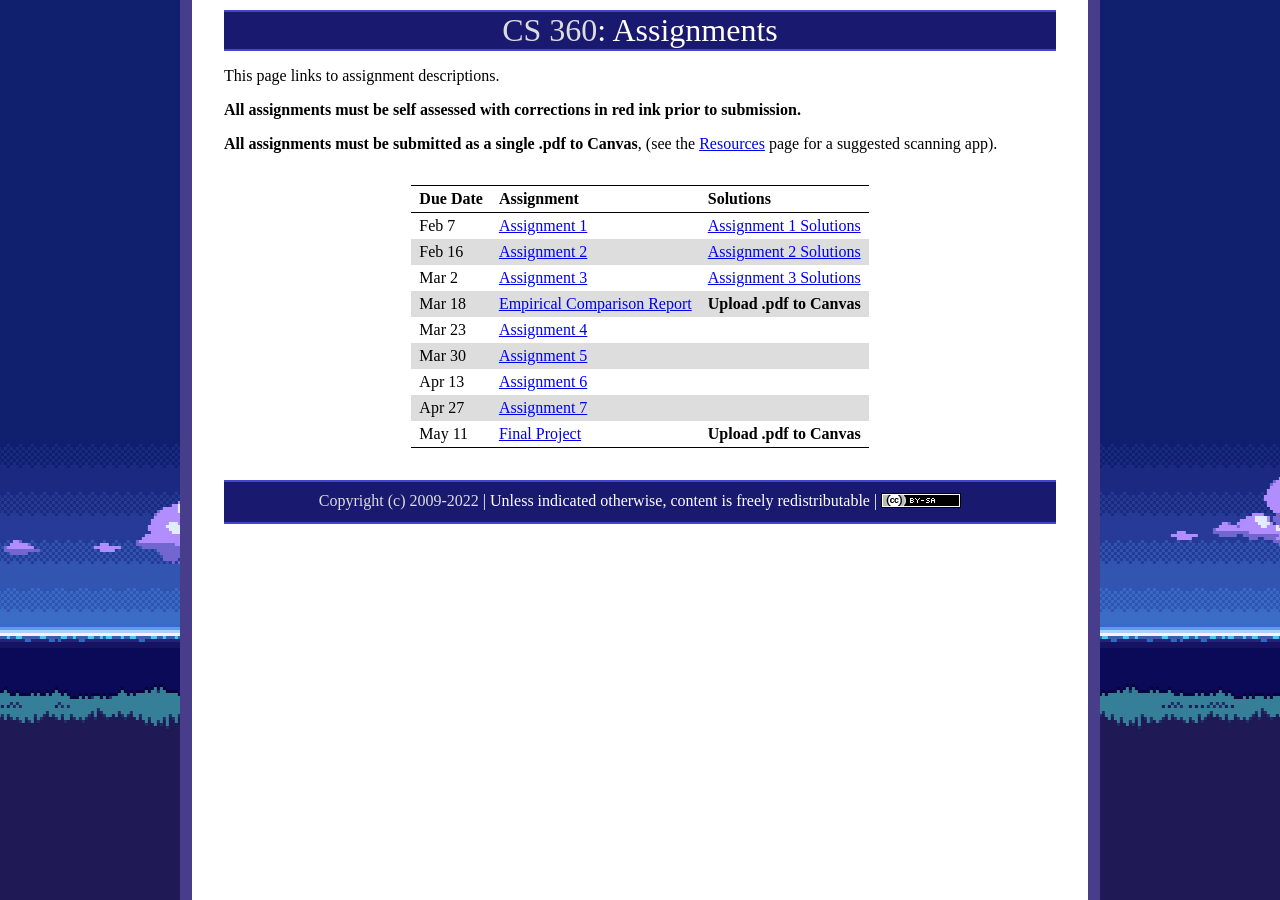
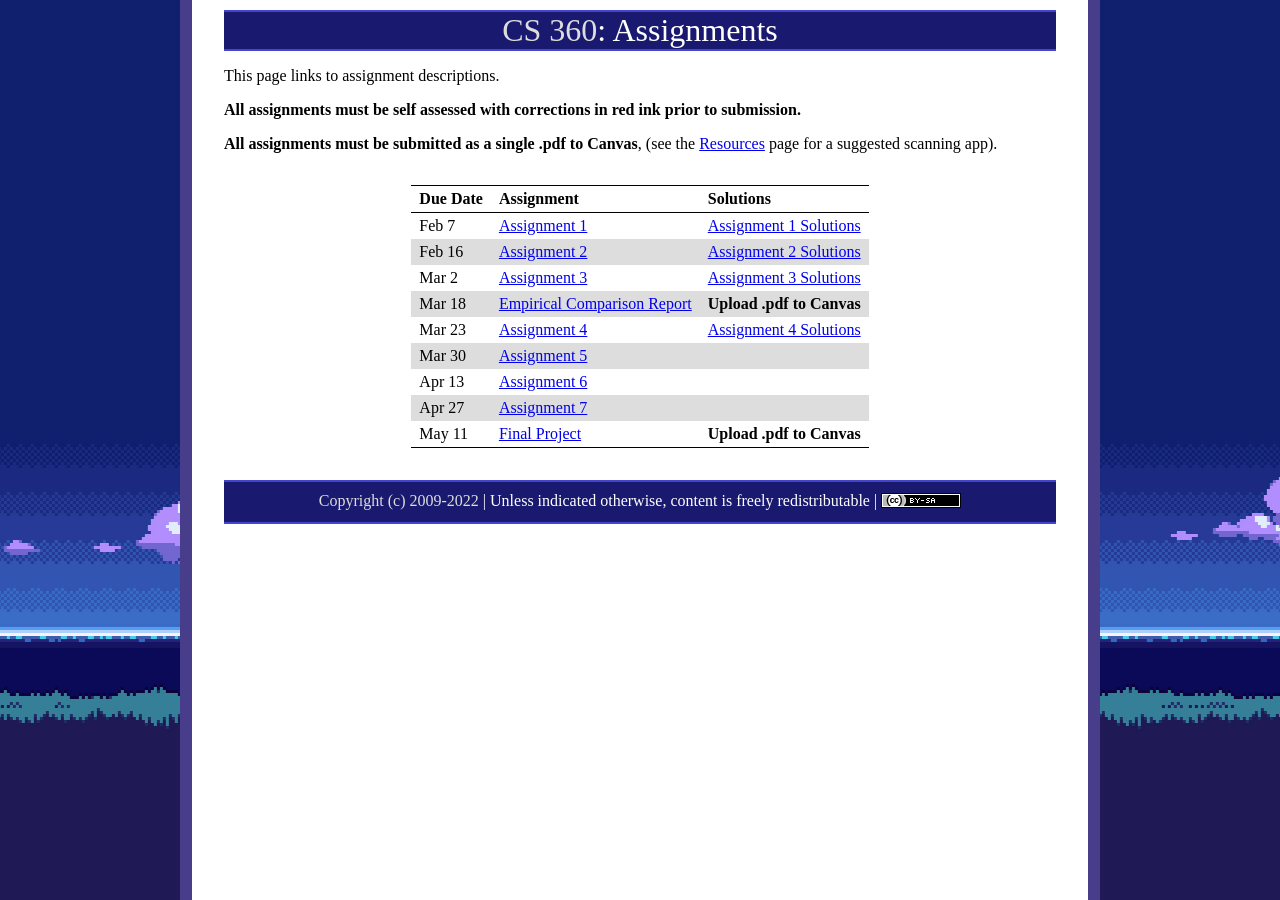
Before and after one commit to ycpcs/cs360-spring2022, a Jekyll site: the page built from assign/index.md, in a window 1280 px wide. Built offline with Jekyll 4.4.1, drawn with Linux system fonts in a browser that asks for light colours.

Commit message:
add assign04 sol
add assign04 sol

```diff
--- a/assign/index.md
+++ b/assign/index.md
@@ -15,7 +15,7 @@
 > Feb 16   | [Assignment 2](../assign/assign02.html)                  | [Assignment 2 Solutions](../assign/sol/assign02sol.pdf) |
 > Mar 2   | [Assignment 3](../assign/assign03.html)                   | [Assignment 3 Solutions](../assign/sol/assign03sol.pdf) |
 > Mar 18   | [Empirical Comparison Report](../assign/emp_comp.html)   | **Upload .pdf to Canvas** |
-> Mar 23   | [Assignment 4](../assign/assign04.html)                  |  |
+> Mar 23   | [Assignment 4](../assign/assign04.html)                  | [Assignment 4 Solutions](../assign/sol/assign04sol.pdf) |
 > Mar 30   | [Assignment 5](../assign/assign05.html)                  |  |
 > Apr 13   | [Assignment 6](../assign/assign06.html)                  |  |
 > Apr 27   | [Assignment 7](../assign/assign07.html)                  |  |
```
Also changed, not shown: 1 other file.
